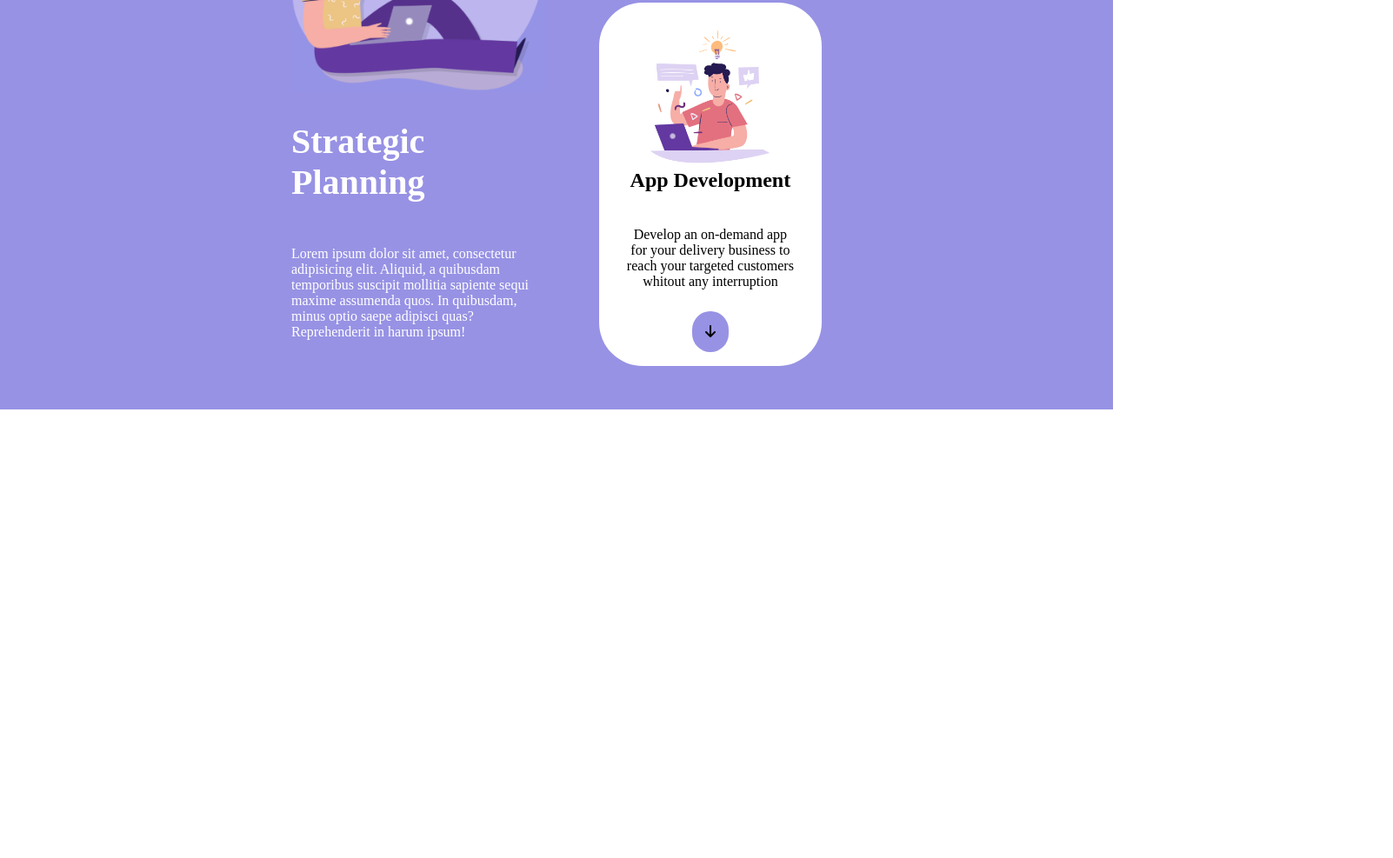
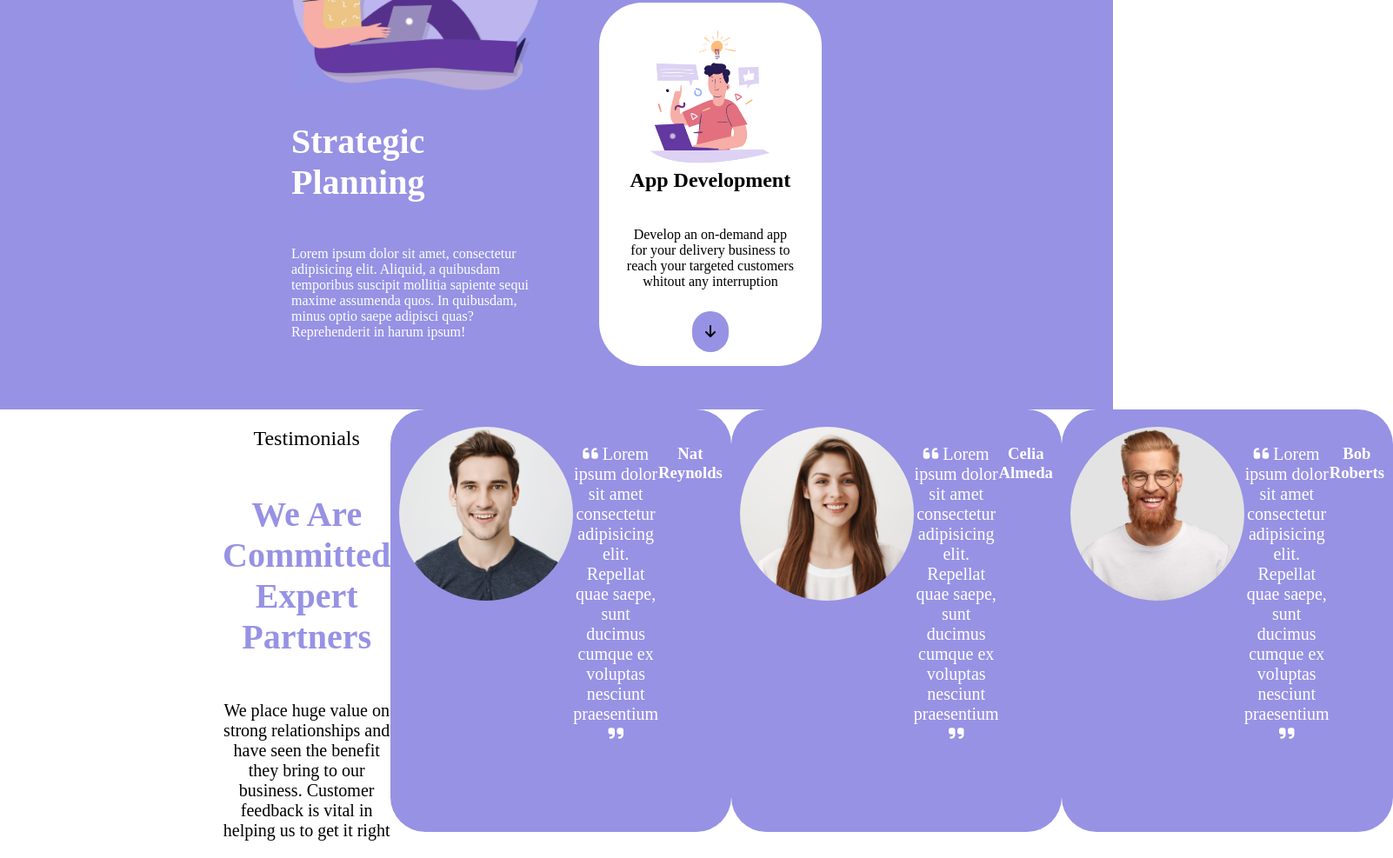
Before and after one commit to Lorenzo789/htmlcss-responsive-layout, a plain HTML site: page index.html in a window 1280 px wide. Shown: the part 1163-2150 px from the top of the page at 87% size, 1602 px wide, since content can reach past the window. Before the commit the page ends 1634 px from the top, so only its background shows below. Drawn offline with Linux system fonts and the light colour scheme.

Commit message:
section testimonial mobile

```diff
--- a/css/style.css
+++ b/css/style.css
@@ -180,6 +180,35 @@ header{
 }
 /* SECTION-STRATEGIC */
 
+/* SECTION-TESTIMONIAL */
+.tx-cent>h1.text-big{
+    color: #9792e4;
+}
+
+.tx-cent>h2.space-bot{
+    font-weight: 400;
+}
+
+.tx-cent>p.space-bot{
+    font-size: 20px;
+}
+
+.container-w-80.tx-cent{
+    background-color: #9792e4;
+    padding: 20px 10px;
+    border-radius: 40px;
+    color: white;
+    margin-bottom: 30px;
+}
+
+.testimonial{
+    width: 200px;
+    height: 200px;
+    object-fit: cover;
+    border-radius: 50%;
+}
+
+
 
 /* RESPONSIVE */
 
--- a/index.html
+++ b/index.html
@@ -99,6 +99,35 @@
         </section>
         <!-- SECTION-STRATEGIC -->
 
+        <!-- SECTION-TESTIMONIAL -->
+        <section>
+            <div class="container-w-80">
+                <div class="tx-cent">
+                    <h2 class="space-bot">Testimonials</h2>
+                    <h1 class="text-big">We Are Committed Expert Partners</h1>
+                    <p class="space-bot">We place huge value on strong relationships and have seen the benefit they bring to our business. Customer feedback is vital in helping us to get it right</p>
+                </div>
+                <div class="container-w-80 tx-cent">
+                    <img class="testimonial" src="./img/testimonial1.jpg" alt="img">
+                    <p class="space-bot"><span><i class="fa-solid fa-quote-left"></i></span> Lorem ipsum dolor sit amet consectetur adipisicing elit. Repellat quae saepe, sunt ducimus cumque ex voluptas nesciunt praesentium <span><i class="fa-solid fa-quote-right"></i></span></p>
+                    <h3 class="space-bot">Nat Reynolds</h3>
+                </div>
+
+                <div class="container-w-80 tx-cent">
+                    <img class="testimonial" src="./img/testimonial2.jpg" alt="img">
+                    <p class="space-bot"><span><i class="fa-solid fa-quote-left"></i></span> Lorem ipsum dolor sit amet consectetur adipisicing elit. Repellat quae saepe, sunt ducimus cumque ex voluptas nesciunt praesentium <span><i class="fa-solid fa-quote-right"></i></span></p>
+                    <h3 class="space-bot">Celia Almeda</h3>
+                </div>
+
+                <div class="container-w-80 tx-cent">
+                    <img class="testimonial" src="./img/testimonial3.jpg" alt="img">
+                    <p class="space-bot"><span><i class="fa-solid fa-quote-left"></i></span> Lorem ipsum dolor sit amet consectetur adipisicing elit. Repellat quae saepe, sunt ducimus cumque ex voluptas nesciunt praesentium <span><i class="fa-solid fa-quote-right"></i></span></p>
+                    <h3 class="space-bot">Bob Roberts</h3>
+                </div>
+            </div>
+
+        </section>
+        <!-- SECTION-TESTIMONIAL -->
     </main>
     <!-- MAIN -->
 </body>
```
